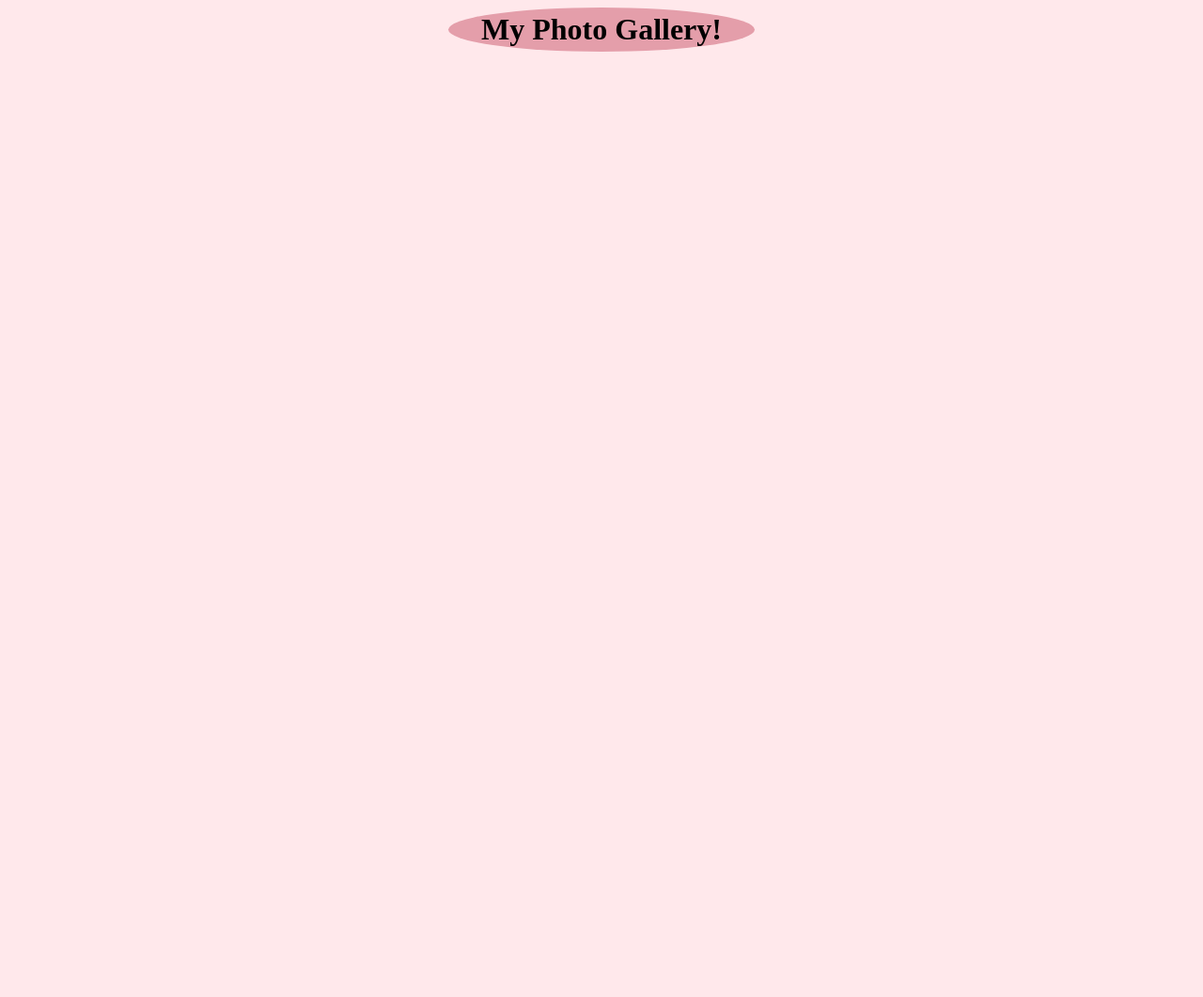
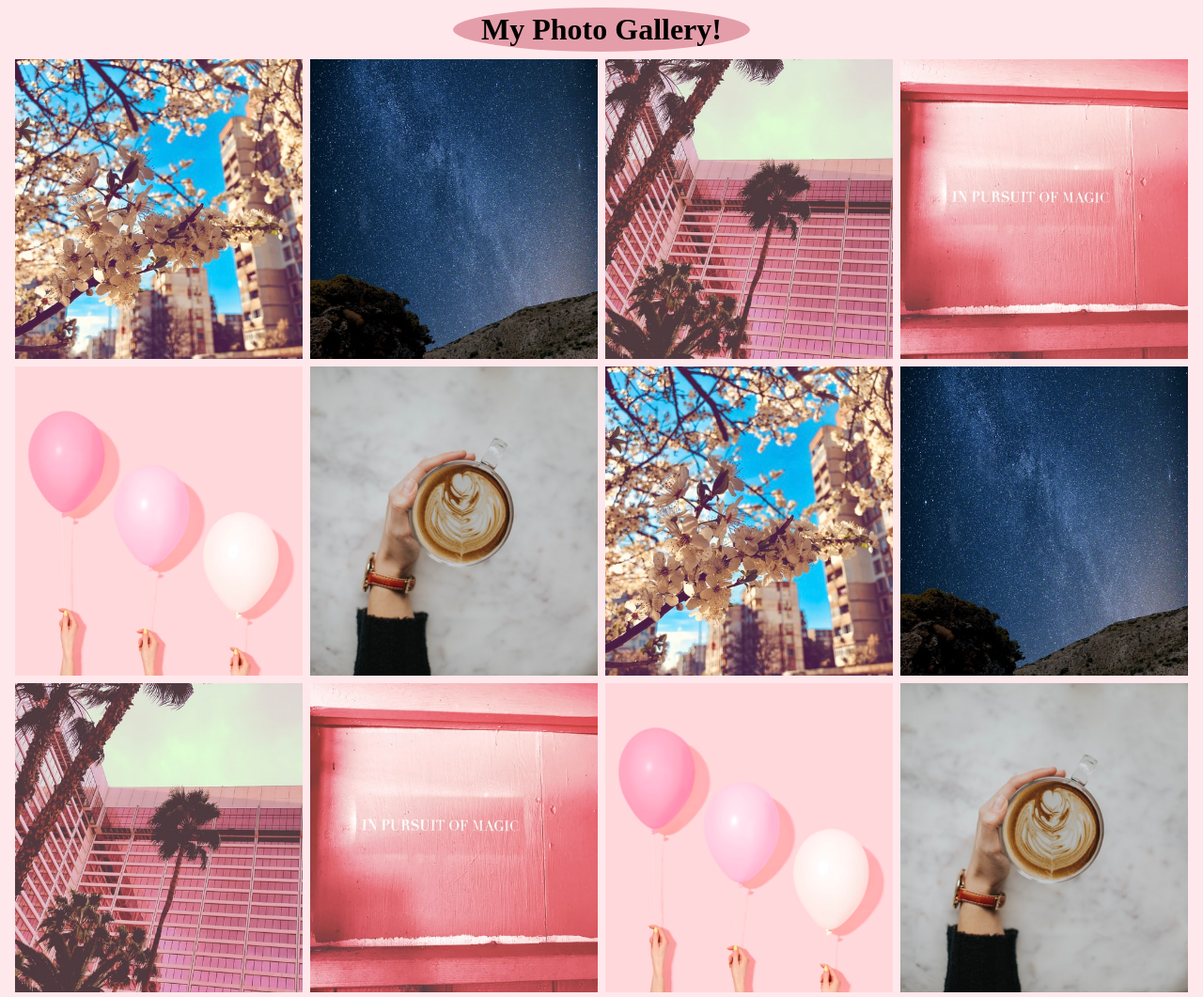
Before and after one commit to workForClass/flexBoxes, a plain HTML site: page index.html in a window 1280 px wide. Shown: the top 1061 px of the page at 94% size. Before the commit the page ends 800 px from the top, so only its background shows below. Drawn offline with Linux system fonts and the light colour scheme.

Commit message:
Modify CSS

```diff
--- a/css/styles.css
+++ b/css/styles.css
@@ -1,3 +1,7 @@
+* {
+  box-sizing: border-box;
+}
+
 body {
   background-color: rgb(255, 232, 235);
 }
@@ -10,3 +14,29 @@ body {
   text-align: center;
   width: 25%;
 }
+
+.row {
+  display: flex;
+  padding: 0px 4px;
+  flex-wrap: wrap;
+}
+
+.row img {
+  flex: 0 1 25%;
+  max-width: 25%;
+  padding: 0px 4px;
+  margin-top: 8px;
+}
+
+
+@media only screen and (max-width: 800px) {
+  .row img {
+    max-width: 50%;
+  }
+}
+
+@media only screen and (max-width: 600px) {
+  .row img {
+    max-width: 100%;
+  }
+}
--- a/index.html
+++ b/index.html
@@ -7,9 +7,33 @@
     <title>Responsive Image Grid</title>
     <link rel="stylesheet" href="./css/styles.css" />
   </head>
+
+  <!-- Main -->
   <body>
     <h1 class="heading">My Photo Gallery!</h1>
+
+
     <!-- insert container row with images here -->
+    <div class="row">
+      <img src="/images/1.jpg">
+      <img src="/images/2.jpg">
+      <img src="/images/3.jpg">
+      <img src="/images/4.jpg">
+      <img src="/images/5.jpg">
+      <img src="/images/6.jpg">
+      <img src="/images/1.jpg">
+      <img src="/images/2.jpg">
+      <img src="/images/3.jpg">
+      <img src="/images/4.jpg">
+      <img src="/images/5.jpg">
+      <img src="/images/6.jpg">
+      <img src="/images/1.jpg">
+      <img src="/images/2.jpg">
+      <img src="/images/3.jpg">
+      <img src="/images/4.jpg">
+      <img src="/images/5.jpg">
+      <img src="/images/6.jpg">
+
     <!-- you can use the css file already made and linked to continue the css if you'd like -->
   </body>
 </html>
```
